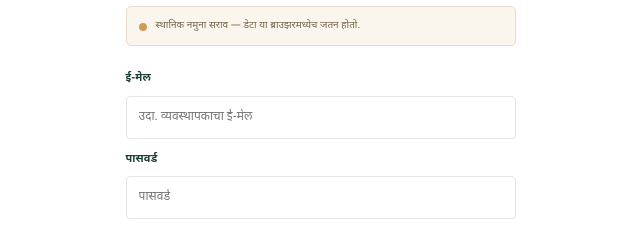
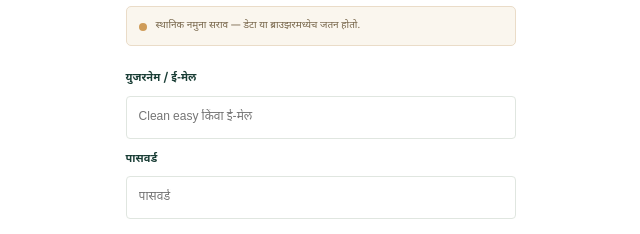
Before and after one commit to sangrammahamuni614-hub/cleaneazy-laundry, a website: page software/index.html in a window 1280 px wide. Shown: the part 224-458 px from the top of the page, 601-1241 px from the left. Drawn offline with Linux system fonts and the light colour scheme.

Commit message:
Accept Clean easy username on login

```diff
--- a/software/index.html
+++ b/software/index.html
@@ -16,7 +16,7 @@
 <body>
   <div class="login-screen" id="login-screen">
     <div class="login-visual"><a class="login-brand" href="../"><span class="brand-mark">C</span><span>CleanEazy <small>Laundry</small></span></a><div class="visual-orb orb-a"></div><div class="visual-orb orb-b"></div><div class="visual-stack"><div class="stack-cloth stack-1"></div><div class="stack-cloth stack-2"></div><div class="stack-cloth stack-3"></div><div class="stack-basket">✳</div></div><div class="visual-copy"><span>स्वच्छ कपडे. शून्य त्रास.</span><h1>दैनंदिन कामकाज<br>एका जागी.</h1><p>ग्राहक, ऑर्डर, बिल आणि वसुली — सोप्या पद्धतीने.</p></div><div class="visual-foot">पुणे · महाराष्ट्र</div></div>
-    <div class="login-panel"><div class="login-form-wrap"><a class="mobile-brand" href="../"><span class="brand-mark">C</span><span>CleanEazy <small>Laundry</small></span></a><p class="eyebrow">व्यवस्थापन प्रणाली</p><h2>पुन्हा स्वागत.</h2><p class="login-subtitle">खात्यात प्रवेश करण्यासाठी लॉगिन करा.</p><div class="mode-note" id="mode-note"><span class="mode-dot"></span><span id="mode-copy">स्थानिक नमुना सराव — डेटा या ब्राउझरमध्येच जतन होतो.</span></div><form id="login-form"><label for="login-email">ई-मेल</label><input id="login-email" type="email" autocomplete="username" placeholder="उदा. व्यवस्थापकाचा ई-मेल" required><label for="login-password">पासवर्ड</label><input id="login-password" type="password" autocomplete="current-password" placeholder="पासवर्ड" required><button type="submit" class="primary-button login-submit">लॉगिन <span>↗</span></button></form><a class="forgot-password" href="./reset-password.html" style="display:block;text-align:right;margin:-4px 0 16px;color:#526b5d;font-size:14px;text-decoration:underline">पासवर्ड विसरलात?</a><div class="login-divider"><span>किंवा</span></div><button class="secondary-button demo-login" id="demo-login">नमुना सराव सुरू करा <span>→</span></button><p class="login-footnote" id="login-footnote">प्रत्यक्ष ग्राहक डेटा वापरू नका. नमुना नोंदी या ब्राउझरमध्येच राहतात.</p><a class="back-home" href="../">← सार्वजनिक वेबसाइटवर जा</a></div></div>
+    <div class="login-panel"><div class="login-form-wrap"><a class="mobile-brand" href="../"><span class="brand-mark">C</span><span>CleanEazy <small>Laundry</small></span></a><p class="eyebrow">व्यवस्थापन प्रणाली</p><h2>पुन्हा स्वागत.</h2><p class="login-subtitle">खात्यात प्रवेश करण्यासाठी लॉगिन करा.</p><div class="mode-note" id="mode-note"><span class="mode-dot"></span><span id="mode-copy">स्थानिक नमुना सराव — डेटा या ब्राउझरमध्येच जतन होतो.</span></div><form id="login-form"><label for="login-email">युजरनेम / ई-मेल</label><input id="login-email" type="text" autocomplete="username" placeholder="Clean easy किंवा ई-मेल" required><label for="login-password">पासवर्ड</label><input id="login-password" type="password" autocomplete="current-password" placeholder="पासवर्ड" required><button type="submit" class="primary-button login-submit">लॉगिन <span>↗</span></button></form><a class="forgot-password" href="./reset-password.html" style="display:block;text-align:right;margin:-4px 0 16px;color:#526b5d;font-size:14px;text-decoration:underline">पासवर्ड विसरलात?</a><div class="login-divider"><span>किंवा</span></div><button class="secondary-button demo-login" id="demo-login">नमुना सराव सुरू करा <span>→</span></button><p class="login-footnote" id="login-footnote">प्रत्यक्ष ग्राहक डेटा वापरू नका. नमुना नोंदी या ब्राउझरमध्येच राहतात.</p><a class="back-home" href="../">← सार्वजनिक वेबसाइटवर जा</a></div></div>
   </div>
   <div class="app-shell" id="app-shell" hidden>
     <aside class="sidebar" id="sidebar">
```
